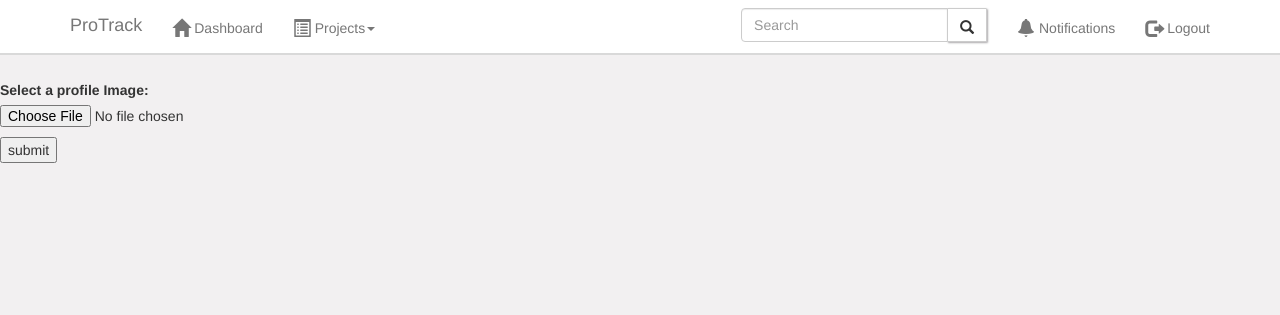
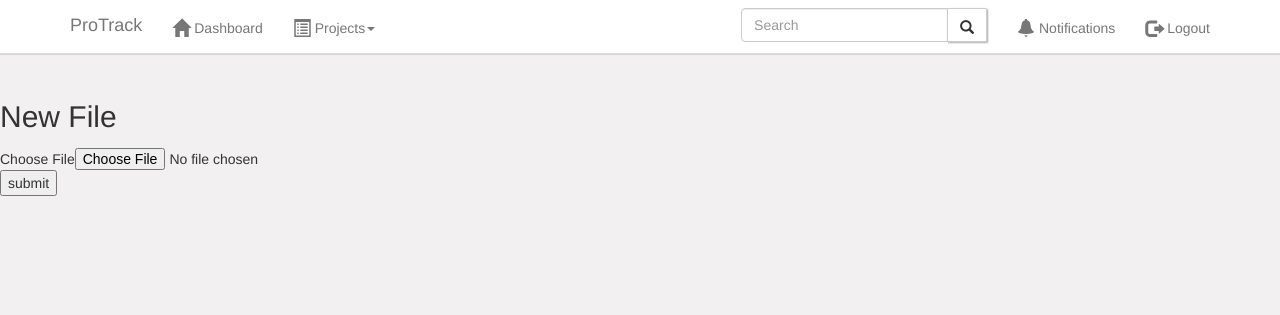
Before and after one commit to sanjamkr/ProTrack, a Django app: a page that uses Tracker/templates/Tracker/base.html in a window 1280 px wide. Shown: the top 315 px of the page. Run offline with Django 3.2, Linux system fonts and the light colour scheme; a user stored in the database is signed in; data comes from the database, SQL or seed files in the repository; both versions use the stored data as it was after the commit; parts of the project's set-up code (start-up, migrations or seed data) failed here and were passed over; some libraries are stand-ins or nearby versions.

Commit message:
File Upload functionality added

```diff
--- a/ProTrack/urls.py
+++ b/ProTrack/urls.py
@@ -15,8 +15,10 @@ Including another URLconf
 """
 from django.conf.urls import url,include
 from django.contrib import admin
+from django.conf import settings
+from django.conf.urls.static import static
 
 urlpatterns = [
     url(r'^admin/', admin.site.urls),
     url(r'^Tracker/', include('Tracker.urls')),
-]
+]+ static(settings.MEDIA_URL, document_root=settings.MEDIA_ROOT)
--- a/Tracker/admin.py
+++ b/Tracker/admin.py
@@ -1,5 +1,5 @@
 from django.contrib import admin
-from .models import project,sprint,task,tag,comment
+from .models import project,sprint,task,tag,comment,project_file
 
 class projectAdmin(admin.ModelAdmin):
 	list_display = ('id','pname','pgroup','pcreated','pdeadline')
@@ -20,3 +20,5 @@ admin.site.register(tag,tagAdmin)
 class commentAdmin(admin.ModelAdmin):
         list_display = ('id','task','comment','member','ccreated')
 admin.site.register(comment,commentAdmin)
+
+admin.site.register(project_file)
--- a/Tracker/forms.py
+++ b/Tracker/forms.py
@@ -1,6 +1,6 @@
 from django.forms import ModelForm
 from django import forms
-from .models import project,sprint,task,tag,comment
+from .models import project,sprint,task,tag,comment,project_file
 from django.forms.extras.widgets import SelectDateWidget
 import datetime
 from django.contrib.auth.forms import UserCreationForm
@@ -15,8 +15,10 @@ class SignUpForm(UserCreationForm):
         model = User
         fields = ('username', 'first_name', 'last_name', 'email', 'password1', 'password2', )
 
-class ProfileImageForm(forms.Form):
-    image = forms.FileField(label='Select a profile Image')
+class NewFile(ModelForm):
+     class Meta:
+        model = project_file
+        fields = ['fproject','file']
 
 class NewProject(ModelForm):
     pdeadline = forms.DateField(widget=SelectDateWidget)
--- a/Tracker/models.py
+++ b/Tracker/models.py
@@ -3,8 +3,6 @@ from django.contrib.auth.models import User,Group
 
 import datetime
 
-class ProfileImage(models.Model):
-    image = models.FileField(upload_to='profile/%Y/%m/%d')
 
 #Projects associated with a Group
 
@@ -18,6 +16,10 @@ class project(models.Model):
     def __str__(self):
         return self.pname
 
+
+class project_file(models.Model):
+    fproject = models.ForeignKey(project, on_delete=models.CASCADE)
+    file = models.FileField(upload_to='ProjectFiles/%Y/%m')
 #.................................
 
 Priority_Choices = (
--- a/Tracker/templates/Tracker/edit_project.html
+++ b/Tracker/templates/Tracker/edit_project.html
@@ -29,9 +29,11 @@ if (result == true) {
 			</li>
 			<li><a href="{% url 'chart' project.id  %}">Analytics</a>
 			</li>
+			<li><a href="{% url 'files' project.id  %}">Project Files</a>
+			</li>
 		</ul>
         <!--Tab Navigation-->
-
+        <a href="{% url 'file_upload' project.id  %}">Upload a file</a>
     <div class= "container project-content">
 
      <div class = "row">
--- /dev/null
+++ b/Tracker/templates/Tracker/file_form.html
@@ -0,0 +1,20 @@
+{% extends "Tracker/base.html" %}
+{% block title %} Add File{% endblock %}
+
+{% block content %}
+<h2> New File</h2>
+<form action="{% url 'file_upload' project.id %}" method="post" enctype="multipart/form-data">
+    {% csrf_token %}
+    <table>
+   		<tr>
+   			<td hidden> {{form.fproject}}</td>
+   		</tr>
+
+   		<tr>
+   			<td>Choose File</td>
+   			<td> {{form.file}}</td>
+   		</tr>
+    </table>
+    <input type="submit" value="submit" />
+</form>
+{% endblock %}
--- a/Tracker/templates/Tracker/profile_image_form.html
+++ /dev/null
@@ -1,9 +0,0 @@
-{% extends "Tracker/base.html" %}
-
-{% block content %}
-<form action="{% url "profile_image_upload" %}" method="post" enctype="multipart/form-data">
-    {% csrf_token %}
-    {{ form.as_p }}
-    <input type="submit" value="submit" />
-</form>
-{% endblock %}
--- a/Tracker/urls.py
+++ b/Tracker/urls.py
@@ -1,14 +1,9 @@
 from django.conf.urls import include, url
 #from django.contrib.auth import views as auth_views
-from django.conf.urls.static import static
-from django.conf import settings
 from . import views
-from Tracker.views import ProfileImageIndexView
-
 from django.contrib import admin
 admin.autodiscover()
 
-from Tracker.views import ProfileImageView, ProfileDetailView
 urlpatterns = [
     #Login
     url(r'^$',views.log, name='log'),
@@ -41,10 +36,6 @@ urlpatterns = [
     url(r'^edit_sprint/(?P<sprint_id>[0-9]+)/$',views.edit_sprint, name='edit_sprint'),
     url(r'^delete_sprint/(?P<sprint_id>[0-9]+)/$',views.delete_sprint, name='delete_sprint'),
     #Image
-	url(r'^$', ProfileImageView.as_view(), name='home'),
-    url(r'^upload/', ProfileImageView.as_view(), name='profile_image_upload'),
-    url(
-        r'^uploaded/(?P<pk>\d+)/$', ProfileImageView.as_view(),
-        name='profile_image'),
-
-	]+ static(settings.MEDIA_URL, document_root=settings.MEDIA_ROOT)
+    url(r'^upload/(?P<project_id>[0-9]+)/', views.FileView, name='file_upload'),
+    url(r'^files/(?P<project_id>[0-9]+)/', views.FilesList, name='files'),
+    ]
--- a/Tracker/views/overview_views.py
+++ b/Tracker/views/overview_views.py
@@ -2,13 +2,13 @@ from django.shortcuts import render,get_object_or_404, redirect
 from django.http import HttpResponse,Http404,HttpResponseRedirect
 from django.core.urlresolvers import reverse
 from django.contrib.auth.models import User, Group
-from Tracker.models import project,sprint,task,tag
+from Tracker.models import project,sprint,task,tag, project_file
 from django.contrib.auth import authenticate, login, logout
 #from datetime import datetime, timezone, timedelta
 from datetime import datetime, timedelta
 from django.utils import timezone
 from dateutil.rrule import rrule, MONTHLY, DAILY, YEARLY
-from Tracker.forms import NewProject, SignUpForm
+from Tracker.forms import NewProject, SignUpForm, NewFile
 from django.shortcuts import render_to_response
 from django.utils.safestring import mark_safe
 from calendar import HTMLCalendar
@@ -21,8 +21,6 @@ import re
 from django.db.models import Q
 from django.contrib.auth.decorators import login_required
 from django.views.generic import FormView, DetailView, ListView
-from Tracker.forms import ProfileImageForm
-from Tracker.models import ProfileImage
 
 #............Login...............
 
@@ -71,18 +69,6 @@ def login_next(request):
                 new_task.append(t2)
                 nt_count = nt_count+1
 
-        user_tp = []
-        for member in g.user_set.all:
-             is_m = Q(assign = member)
-             inc_tp =0
-             c_tp = 0
-             tl = task.objects.filter(is_m)
-             t = task.objects.filter(is_m & (is_blocked | is_open))
-             for task in tl:
-                 if( task.state != 'completed'):
-                     inc_tp= inc_tp +task.tp
-                 c_tp= c_tp +task.tp
-             user_tp.append((inc_tp/c_tp))
 
         noti = nd_count + nt_count + od_count
         context ={
@@ -98,7 +84,6 @@ def login_next(request):
             'od_count':od_count,
             'over_due':over_due,
             'noti':noti,
-            'tp_list':user_tp
         }
         return render(request,'Tracker/home.html',context)
     else:
@@ -180,18 +165,7 @@ def home(request):
             nt_count = nt_count+1
 
     noti = nd_count + nt_count + od_count
-    user_tp = []
-    for member in g.user_set.all:
-        is_m = Q(assign = member)
-        inc_tp =0
-        c_tp = 0
-        tl = task.objects.filter(is_m)
-        t = task.objects.filter(is_m & (is_blocked | is_open))
-        for task in tl:
-            if( task.state != 'completed'):
-                inc_tp= inc_tp +task.tp
-            c_tp= c_tp +task.tp
-        user_tp.append((inc_tp/c_tp))
+
     context ={
         'group': g,
         'user': user,
@@ -205,38 +179,30 @@ def home(request):
         'od_count':od_count,
         'over_due':over_due,
         'noti':noti,
-        'tp_list':user_tp
     }
     return render(request,'Tracker/home.html',context)
 
 #.........Project Views..................
 
-class ProfileImageView(FormView):
-    template_name = 'Tracker/profile_image_form.html'
-    form_class = ProfileImageForm
+@login_required
+def FileView(request,project_id):
+    if request.method == 'POST':
+        form = NewFile(request.POST,request.FILES)
+        if form.is_valid():
+            form.save()
+            return HttpResponseRedirect('/Tracker/edit_project/'+project_id+'/')
+    else:
+        p = get_object_or_404(project,pk=project_id)
+        user = User.objects.get(username=request.user.username)
+        form = NewFile(initial={'fproject': p })
+        return render(request, 'Tracker/file_form.html', {'form': form,'project':p,'user':user})
 
-    def form_valid(self, form):
-        profile_image = ProfileImage(
-            image=self.get_form_kwargs().get('files')['image'])
-        profile_image.save()
-        self.id = profile_image.id
-
-        return HttpResponseRedirect(self.get_success_url())
-
-    def get_success_url(self):
-        return reverse('profile_image', kwargs={'pk': self.id})
-
-class ProfileDetailView(DetailView):
-    model = ProfileImage
-    template_name = 'Tracker/profile_image_view.html'
-    context_object_name = 'image'
-
-
-class ProfileImageIndexView(ListView):
-    model = ProfileImage
-    template_name = 'Tracker/profile_image_view.html'
-    context_object_name = 'images'
-    queryset = ProfileImage.objects.all()
+@login_required
+def FilesList(request,project_id):
+    p = get_object_or_404(project,pk=project_id)
+    files = project_file.objects.filter(fproject = p)
+    user = User.objects.get(username=request.user.username)
+    return render(request, 'Tracker/view_files.html', {'project':p,'user':user,'files':files})
 
 @login_required
 def add_project(request):
```
Also changed, not shown: Tracker/templates/Tracker/view_files.html (added, +11 -0 lines), Tracker/migrations/0003_project_files.py (added), Tracker/migrations/0004_auto_20170327_1200.py (added), db.sqlite3, media/ProjectFiles/2017/03/bg.jpg (added), media/ProjectFiles/2017/03/circle.jpg (added), media/ProjectFiles/2017/03/last.jpg (added), media/ProjectFiles/2017/03/last_smal.jpg (added), media/profile/2017/03/26/poppy.jpg (deleted), 1 other file.
